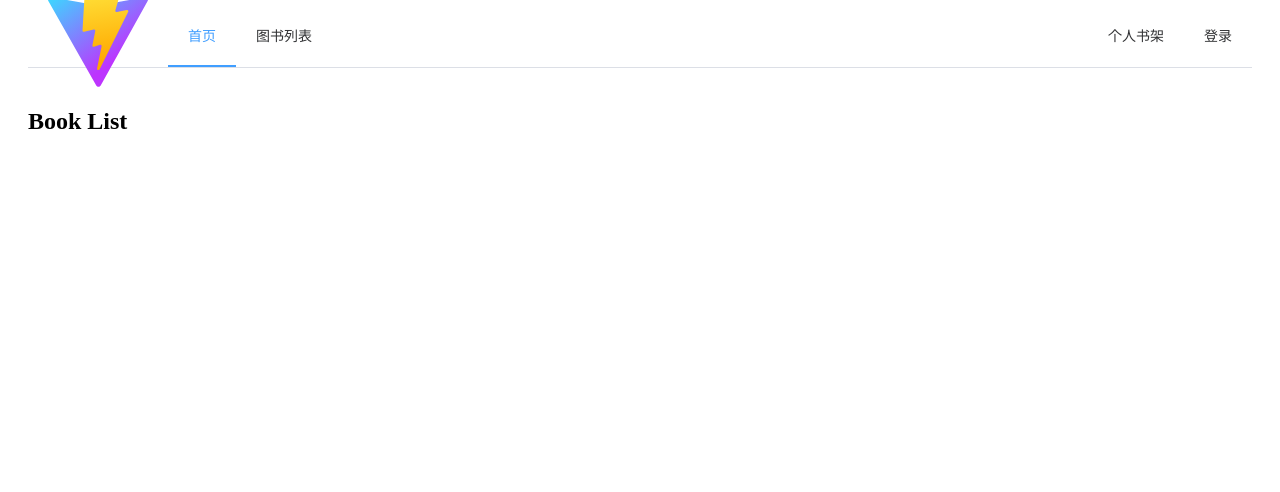
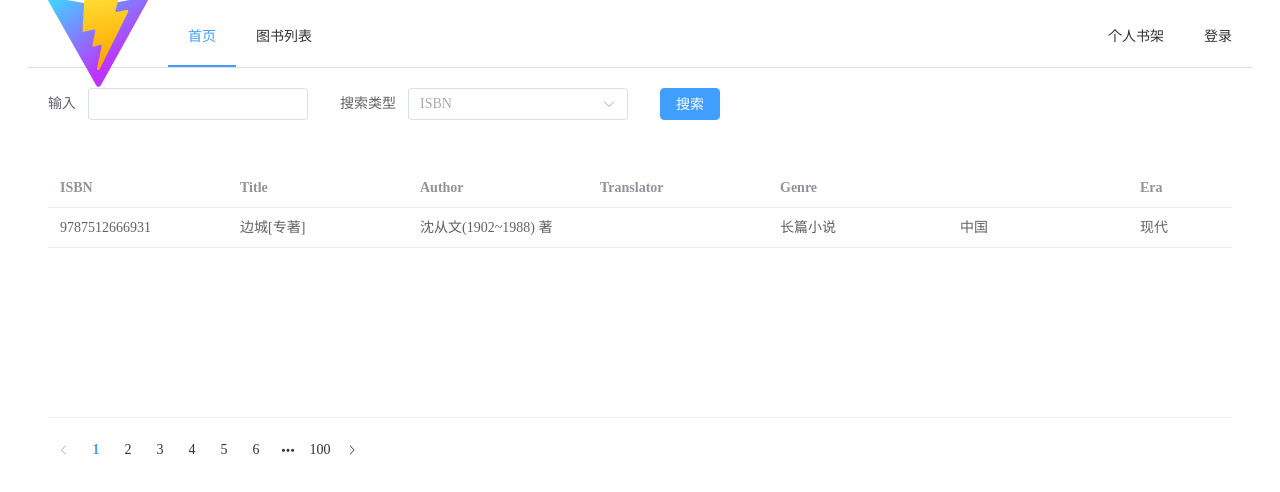
Before and after one commit to Linghan0/BookManage, a Vue app in the folder vite-test/: page /books in a window 1280 px wide. Shown: the top 492 px of the page. Built offline with nearby package versions, Linux system fonts and the light colour scheme.

Commit message:
完成部分图书列表和搜索页面

```diff
--- /dev/null
+++ b/vite-test/src/views/BookListView.vue
@@ -0,0 +1,53 @@
+<script lang="ts" setup>
+const tableData = [
+    {
+        isbn: "9787512666931",
+        title: "边城[专著]",
+        author: "沈从文(1902~1988) 著",
+        translator: "",
+        genre: "长篇小说",
+        country: "中国",
+        era: "现代",
+        opac_nlc_class: "I246.57",
+        publisher: "团结出版社",
+        publish_year: "2019",
+        page: "236",
+        cover_url: "",
+        description: "",
+    },
+]
+</script>
+
+
+<template>
+    <div class="example-pagination-block">
+        <div class="example-demonstration">
+            <el-table :data="tableData" height="250" style="width: 100%">
+                <el-table-column prop="isbn" label="ISBN" width="180" />
+                <el-table-column prop="title" label="Title" width="180" />
+                <el-table-column prop="author" label="Author" width="180" />
+                <el-table-column prop="translator" label="Translator" width="180" />
+                <el-table-column prop="genre" label="Genre" width="180" />
+                <el-table-column prop="country" Label="Country" width="180" />
+                <el-table-column prop="era" label="Era" width="180" />
+                <el-table-column prop="opac_nlc_class" label="中图分类号" width="180" />
+                <el-table-column prop="publisher" label="Publisher" width="180" />
+                <el-table-column prop="publish_year" label="Publish Year" width="180" />
+                <el-table-column prop="page" label="Page" width="180" />
+                <el-table-column prop="cover_url" label="封面链接" width="180" />
+                <el-table-column prop="description" label="Description" width="180" />
+            </el-table>
+        </div>
+        <el-pagination layout="prev, pager, next" :total="1000" />
+    </div>
+</template>
+
+<style scoped>
+.example-pagination-block+.example-pagination-block {
+    margin-top: 10px;
+}
+
+.example-pagination-block .example-demonstration {
+    margin-bottom: 16px;
+}
+</style>
--- a/vite-test/src/views/BooksView.vue
+++ b/vite-test/src/views/BooksView.vue
@@ -1,13 +1,20 @@
+<script setup lang="ts">
+import SearchView from './SearchView.vue';
+import BooklistView from './BooklistView.vue';
+
+</script>
+
 <template>
-  <div>
-    <h1>Book List</h1>
+  <div class="common-layout">
+    <el-container>
+      <el-header>
+        <!-- Searh Books -->
+        <SearchView />
+      </el-header>
+      <el-main>
+        <!-- Book list -->
+        <BooklistView />
+      </el-main>
+    </el-container>
   </div>
 </template>
-
-<script setup lang="ts">
-// Books page logic here
-</script>
-
-<style scoped>
-/* Books page styles here */
-</style>
--- /dev/null
+++ b/vite-test/src/views/SearchView.vue
@@ -0,0 +1,56 @@
+<script lang="ts" setup>
+import { reactive, ref } from 'vue'
+
+
+
+const options = [
+    {
+        value: 'isbn',
+        label: 'ISBN'
+    },
+    {
+        value: 'title',
+        label: '书名',
+    },
+    {    value: 'author',
+        label: '作者',
+    },
+]
+
+const formInline = reactive({
+    msg: '',
+    option: '',
+})
+
+const onSubmit = () => {
+    console.log('submit!')
+}
+</script>
+
+
+<template>
+    <el-form :inline="true" :model="formInline" class="demo-form-inline">
+        <el-form-item label="输入">
+            <el-input v-model="formInline.msg" placeholder="" clearable />
+        </el-form-item>
+        <el-form-item label="搜索类型">
+            <el-select v-model="formInline.option" placeholder="ISBN" clearable>
+                <el-option v-for="item in options" :key="item.value" :label="item.label" :value="item.value" />
+            </el-select>
+        </el-form-item>
+
+        <el-form-item>
+            <el-button type="primary" @click="onSubmit">搜索</el-button>
+        </el-form-item>
+    </el-form>
+</template>
+
+<style>
+.demo-form-inline .el-input {
+    --el-input-width: 220px;
+}
+
+.demo-form-inline .el-select {
+    --el-select-width: 220px;
+}
+</style>
```
Also changed, not shown: vite-test/components.d.ts (+10 -0 lines).
